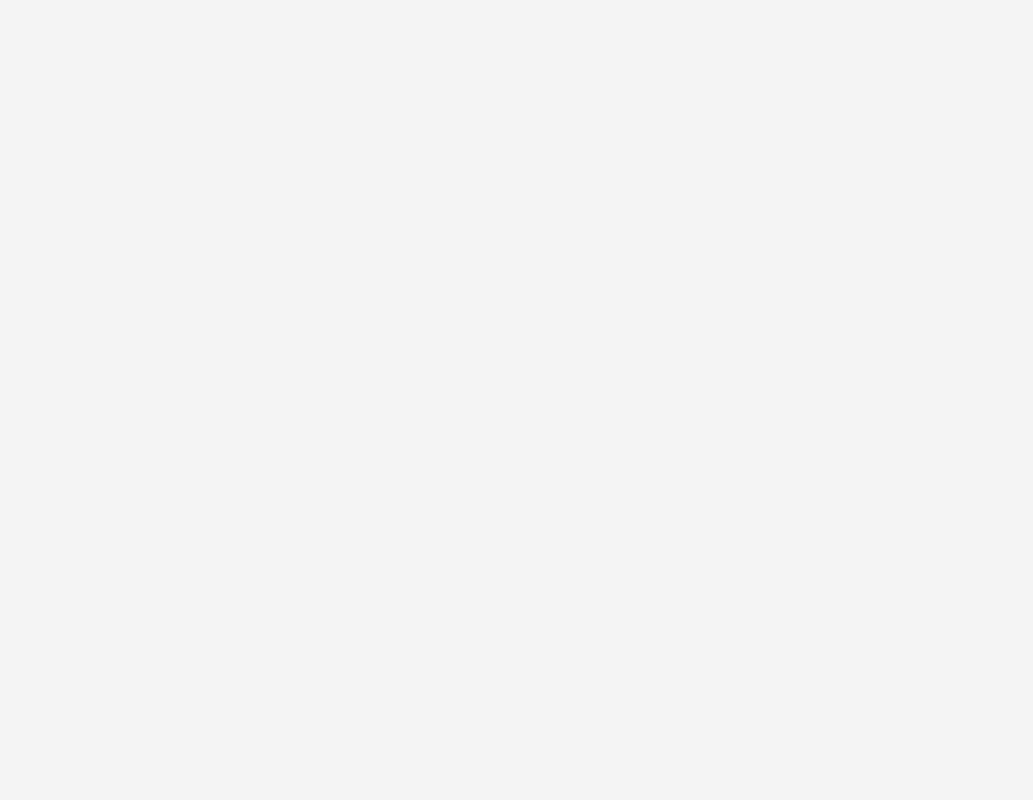
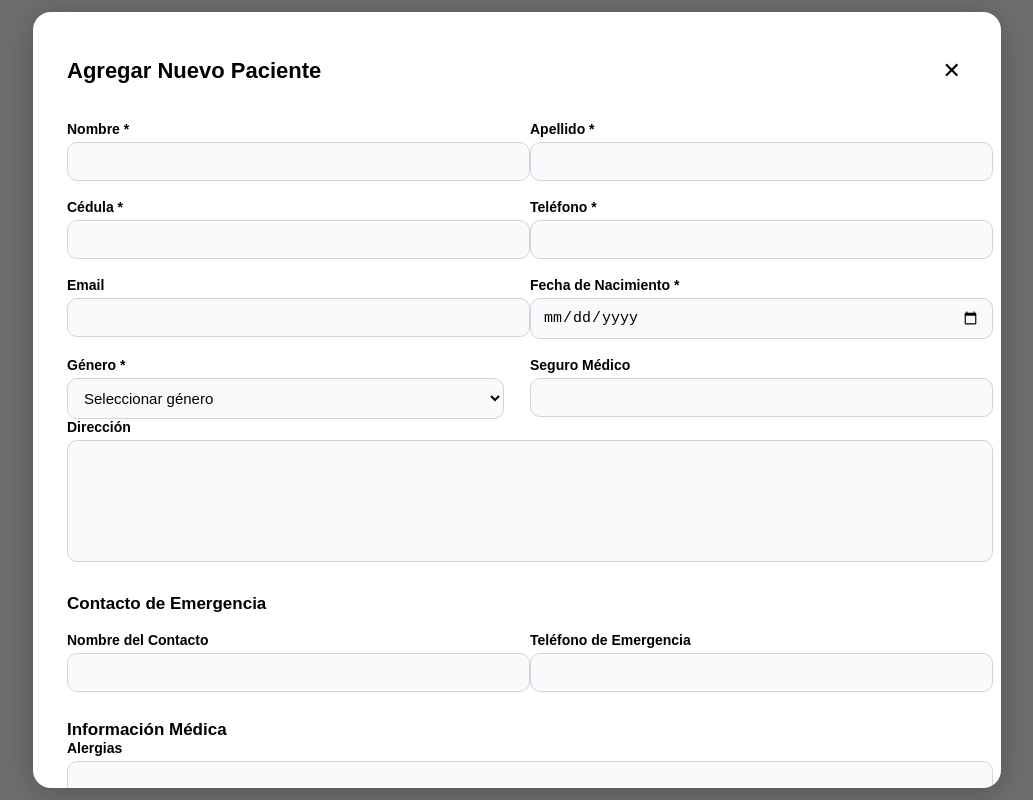
Before and after one commit to Chelitox26/proyecto-software2, a React (Create React App) app: page /nuevo-paciente in a window 1280 px wide. Before the commit this address had no page. Shown: the whole page, without its empty margins (123-1156 px from the left). Built offline with nearby package versions, Linux system fonts and the light colour scheme.

Commit message:
updates
Creacion de nuevoPacientes y correciones en el css

```diff
--- a/src/App.css
+++ b/src/App.css
@@ -271,7 +271,7 @@ body, html {
   background: #047a6c;
 }
 
-/* MODAL */
+/* MODAL CITAS*/
 .modal-overlay {
   position: fixed;
   inset: 0;
@@ -1136,3 +1136,112 @@ body, html {
   background: #d4e8ff;
   color: #0054d0;
 }
+
+/* ========================================= */
+/*              NUEVO PACIENTE               */
+/* ========================================= */
+
+.paciente-overlay {
+  position: fixed;
+  inset: 0;
+  background: rgba(0,0,0,0.55);
+  display: flex !important;
+  justify-content: center !important;
+  align-items: center !important;
+  z-index: 4000;
+}
+
+/* VENTANA */
+.paciente-modal {
+  width: 900px;
+  max-height: 90vh;
+  overflow-y: auto;
+  background: white;
+  border-radius: 18px;
+  padding: 28px 34px;
+  box-shadow: 0 5px 35px rgba(0,0,0,0.25);
+}
+
+/* HEADER */
+.paciente-header {
+  display: flex;
+  justify-content: space-between;
+  align-items: center;
+}
+
+.paciente-title {
+  font-size: 22px;
+  font-weight: bold;
+}
+
+.paciente-close {
+  background: none;
+  border: none;
+  font-size: 22px;
+  cursor: pointer;
+}
+
+/* GRID GENERAL */
+.paciente-grid {
+  display: grid;
+  grid-template-columns: 1fr 1fr;
+  gap: 18px 26px;
+  margin-top: 18px;
+}
+
+/* CAMPOS */
+.paciente-label {
+  font-size: 14px;
+  font-weight: 600;
+  margin-bottom: 5px;
+  display: block;
+}
+
+.paciente-input,
+.paciente-select,
+.paciente-textarea {
+  width: 100%;
+  background: #f9fafb;
+  padding: 10px 12px;
+  border-radius: 10px;
+  border: 1px solid #d1d5db;
+  font-size: 15px;
+}
+
+.paciente-textarea {
+  height: 100px;
+  resize: none;
+}
+
+/* SECCIONES */
+.paciente-section {
+  margin-top: 28px;
+  font-weight: bold;
+  font-size: 17px;
+}
+
+/* FOOTER */
+.paciente-footer {
+  display: flex;
+  justify-content: flex-end;
+  gap: 12px;
+  margin-top: 25px;
+}
+
+.paciente-btn-cancel {
+  padding: 10px 24px;
+  border: 1px solid #ccc;
+  border-radius: 10px;
+  background: white;
+  cursor: pointer;
+}
+
+.paciente-btn-save {
+  padding: 10px 24px;
+  background: #059588;
+  color: white;
+  border: none;
+  border-radius: 10px;
+  cursor: pointer;
+  font-weight: 600;
+}
--- a/src/App.js
+++ b/src/App.js
@@ -10,34 +10,28 @@ import Medicos from "./pages/medicos.jsx";
 import Facturacion from "./pages/facturacion.jsx";
 import Reportes from "./pages/reportes.jsx";
 import MedicoCitas from "./pages/MedicoCitas";
-
-// Componentes
+import NuevoPaciente from "./components/nuevoPaciente.jsx";
 import NuevaCita from "./components/nuevaCita";
 
 export default function App() {
   return (
     <BrowserRouter>
       <Routes>
-
-        {/* LOGIN */}
         <Route path="/" element={<Login />} />
-
-        {/* REGISTRO */}
         <Route path="/registro" element={<Register />} />
 
-        {/* CITAS */}
         <Route path="/citas" element={<Citas />} />
         <Route path="/nueva-cita" element={<NuevaCita />} />
 
-        {/* MEDICO (AGENDAR / VER CITAS DEL MÉDICO) */}
         <Route path="/medico" element={<MedicoCitas />} />
 
-        {/* OTRAS SECCIONES */}
+        {/* PACIENTES */}
         <Route path="/pacientes" element={<Pacientes />} />
+        <Route path="/nuevo-paciente" element={<NuevoPaciente />} /> {/* ✅ LISTO */}
+
         <Route path="/medicos" element={<Medicos />} />
         <Route path="/facturacion" element={<Facturacion />} />
         <Route path="/reportes" element={<Reportes />} />
-
       </Routes>
     </BrowserRouter>
   );
--- a/src/components/nuevaCita.jsx
+++ b/src/components/nuevaCita.jsx
@@ -1,14 +1,15 @@
-import React, { useState } from "react";
+import React, { useState, useEffect } from "react";
 import { useNavigate } from "react-router-dom";
 import "../App.css";
 
 // Firebase
 import { db } from "../firebase";
-import { collection, addDoc, serverTimestamp } from "firebase/firestore";
+import { collection, addDoc, serverTimestamp, onSnapshot } from "firebase/firestore";
 
 export default function NuevaCita() {
   const navigate = useNavigate();
 
+  // 🔹 Campos del formulario
   const [paciente, setPaciente] = useState("");
   const [medico, setMedico] = useState("");
   const [fecha, setFecha] = useState("");
@@ -17,6 +18,40 @@ export default function NuevaCita() {
   const [duracion, setDuracion] = useState("30 minutos");
   const [motivo, setMotivo] = useState("");
 
+  // 🔹 Listas de Firebase
+  const [pacientesList, setPacientesList] = useState([]);
+  const [medicosList, setMedicosList] = useState([]);
+
+  // 📌 Cargar pacientes desde Firebase
+  useEffect(() => {
+    const unsub = onSnapshot(collection(db, "pacientes"), (snap) => {
+      const data = snap.docs.map((doc) => ({
+        id: doc.id,
+        nombre: doc.data().nombre,
+        apellido: doc.data().apellido
+      }));
+
+      setPacientesList(data);
+    });
+
+    return () => unsub();
+  }, []);
+
+  // 📌 Cargar médicos desde Firebase
+  useEffect(() => {
+    const unsub = onSnapshot(collection(db, "medicos"), (snap) => {
+      const data = snap.docs.map((doc) => ({
+        id: doc.id,
+        nombre: doc.data().nombre
+      }));
+
+      setMedicosList(data);
+    });
+
+    return () => unsub();
+  }, []);
+
+  // 📌 Guardar cita
   const handleSubmit = async (e) => {
     e.preventDefault();
 
@@ -51,20 +86,29 @@ export default function NuevaCita() {
 
         <form className="modal-body" onSubmit={handleSubmit}>
 
+          {/* PACIENTE */}
           <label>Paciente *</label>
           <select value={paciente} onChange={(e) => setPaciente(e.target.value)} required>
             <option value="">Seleccionar paciente</option>
-            <option>Juan Pérez</option>
-            <option>María López</option>
+            {pacientesList.map((p) => (
+              <option key={p.id} value={`${p.nombre} ${p.apellido}`}>
+                {p.nombre} {p.apellido}
+              </option>
+            ))}
           </select>
 
+          {/* MÉDICO */}
           <label>Médico *</label>
           <select value={medico} onChange={(e) => setMedico(e.target.value)} required>
             <option value="">Seleccionar médico</option>
-            <option>Dr. Ramírez</option>
-            <option>Dra. Santos</option>
+            {medicosList.map((m) => (
+              <option key={m.id} value={m.nombre}>
+                {m.nombre}
+              </option>
+            ))}
           </select>
 
+          {/* FECHA & HORA */}
           <div className="modal-row">
             <div>
               <label>Fecha *</label>
@@ -77,6 +121,7 @@ export default function NuevaCita() {
             </div>
           </div>
 
+          {/* TIPO CONSULTA */}
           <div className="modal-row">
             <div>
               <label>Tipo de Consulta *</label>
@@ -99,6 +144,7 @@ export default function NuevaCita() {
             </div>
           </div>
 
+          {/* MOTIVO */}
           <label>Motivo de la Consulta</label>
           <textarea
             placeholder="Describir el motivo de la consulta"
--- /dev/null
+++ b/src/components/nuevoPaciente.jsx
@@ -0,0 +1,220 @@
+import React, { useState } from "react";
+import { addDoc, collection } from "firebase/firestore";
+import { db } from "../firebase";
+import "../App.css";
+
+export default function NuevoPaciente({ onClose }) {
+
+  const [data, setData] = useState({
+    nombre: "",
+    apellido: "",
+    cedula: "",
+    telefono: "",
+    email: "",
+    fechaNacimiento: "",
+    genero: "",
+    seguro: "",
+    direccion: "",
+    contactoEmergencia: "",
+    telefonoEmergencia: "",
+    alergias: "",
+    medicamentos: "",
+    fechaRegistro: new Date().toLocaleDateString(),
+  });
+
+  const handleChange = (e) => {
+    setData({
+      ...data,
+      [e.target.name]: e.target.value,
+    });
+  };
+
+  const guardarPaciente = async () => {
+    if (!data.nombre || !data.apellido || !data.cedula) {
+      alert("Los campos obligatorios deben completarse.");
+      return;
+    }
+
+    await addDoc(collection(db, "pacientes"), data);
+
+    // Cierra el modal después de guardar
+    onClose();
+  };
+
+  return (
+    <div className="paciente-overlay">
+
+      <div className="paciente-modal">
+
+        {/* HEADER */}
+        <div className="paciente-header">
+          <h2 className="paciente-title">Agregar Nuevo Paciente</h2>
+
+          {/* CERRAR (X) */}
+          <button className="paciente-close" onClick={onClose}>
+            ✕
+          </button>
+        </div>
+
+        {/* FORM GRID */}
+        <div className="paciente-grid">
+
+          <div>
+            <label className="paciente-label">Nombre *</label>
+            <input
+              name="nombre"
+              className="paciente-input"
+              value={data.nombre}
+              onChange={handleChange}
+            />
+          </div>
+
+          <div>
+            <label className="paciente-label">Apellido *</label>
+            <input
+              name="apellido"
+              className="paciente-input"
+              value={data.apellido}
+              onChange={handleChange}
+            />
+          </div>
+
+          <div>
+            <label className="paciente-label">Cédula *</label>
+            <input
+              name="cedula"
+              className="paciente-input"
+              value={data.cedula}
+              onChange={handleChange}
+            />
+          </div>
+
+          <div>
+            <label className="paciente-label">Teléfono *</label>
+            <input
+              name="telefono"
+              className="paciente-input"
+              value={data.telefono}
+              onChange={handleChange}
+            />
+          </div>
+
+          <div>
+            <label className="paciente-label">Email</label>
+            <input
+              name="email"
+              className="paciente-input"
+              value={data.email}
+              onChange={handleChange}
+            />
+          </div>
+
+          <div>
+            <label className="paciente-label">Fecha de Nacimiento *</label>
+            <input
+              type="date"
+              name="fechaNacimiento"
+              className="paciente-input"
+              value={data.fechaNacimiento}
+              onChange={handleChange}
+            />
+          </div>
+
+          <div>
+            <label className="paciente-label">Género *</label>
+            <select
+              name="genero"
+              className="paciente-select"
+              value={data.genero}
+              onChange={handleChange}
+            >
+              <option value="">Seleccionar género</option>
+              <option value="F">Femenino</option>
+              <option value="M">Masculino</option>
+            </select>
+          </div>
+
+          <div>
+            <label className="paciente-label">Seguro Médico</label>
+            <input
+              name="seguro"
+              className="paciente-input"
+              value={data.seguro}
+              onChange={handleChange}
+            />
+          </div>
+
+        </div>
+
+        {/* DIRECCION */}
+        <label className="paciente-label">Dirección</label>
+        <textarea
+          name="direccion"
+          className="paciente-textarea"
+          value={data.direccion}
+          onChange={handleChange}
+        />
+
+        {/* CONTACTO EMERGENCIA */}
+        <div className="paciente-section">Contacto de Emergencia</div>
+
+        <div className="paciente-grid">
+          <div>
+            <label className="paciente-label">Nombre del Contacto</label>
+            <input
+              name="contactoEmergencia"
+              className="paciente-input"
+              value={data.contactoEmergencia}
+              onChange={handleChange}
+            />
+          </div>
+
+          <div>
+            <label className="paciente-label">Teléfono de Emergencia</label>
+            <input
+              name="telefonoEmergencia"
+              className="paciente-input"
+              value={data.telefonoEmergencia}
+              onChange={handleChange}
+            />
+          </div>
+        </div>
+
+        {/* INFORMACIÓN MÉDICA */}
+        <div className="paciente-section">Información Médica</div>
+
+        <label className="paciente-label">Alergias</label>
+        <textarea
+          name="alergias"
+          className="paciente-textarea"
+          value={data.alergias}
+          onChange={handleChange}
+        />
+
+        <label className="paciente-label">Medicamentos Actuales</label>
+        <textarea
+          name="medicamentos"
+          className="paciente-textarea"
+          value={data.medicamentos}
+          onChange={handleChange}
+        />
+
+        {/* FOOTER */}
+        <div className="paciente-footer">
+
+          {/* CANCELAR */}
+          <button className="paciente-btn-cancel" onClick={onClose}>
+            Cancelar
+          </button>
+
+          {/* GUARDAR */}
+          <button className="paciente-btn-save" onClick={guardarPaciente}>
+            Guardar Paciente
+          </button>
+
+        </div>
+
+      </div>
+    </div>
+  );
+}
```
Also changed, not shown: src/pages/pacientes.jsx (+52 -13 lines).
